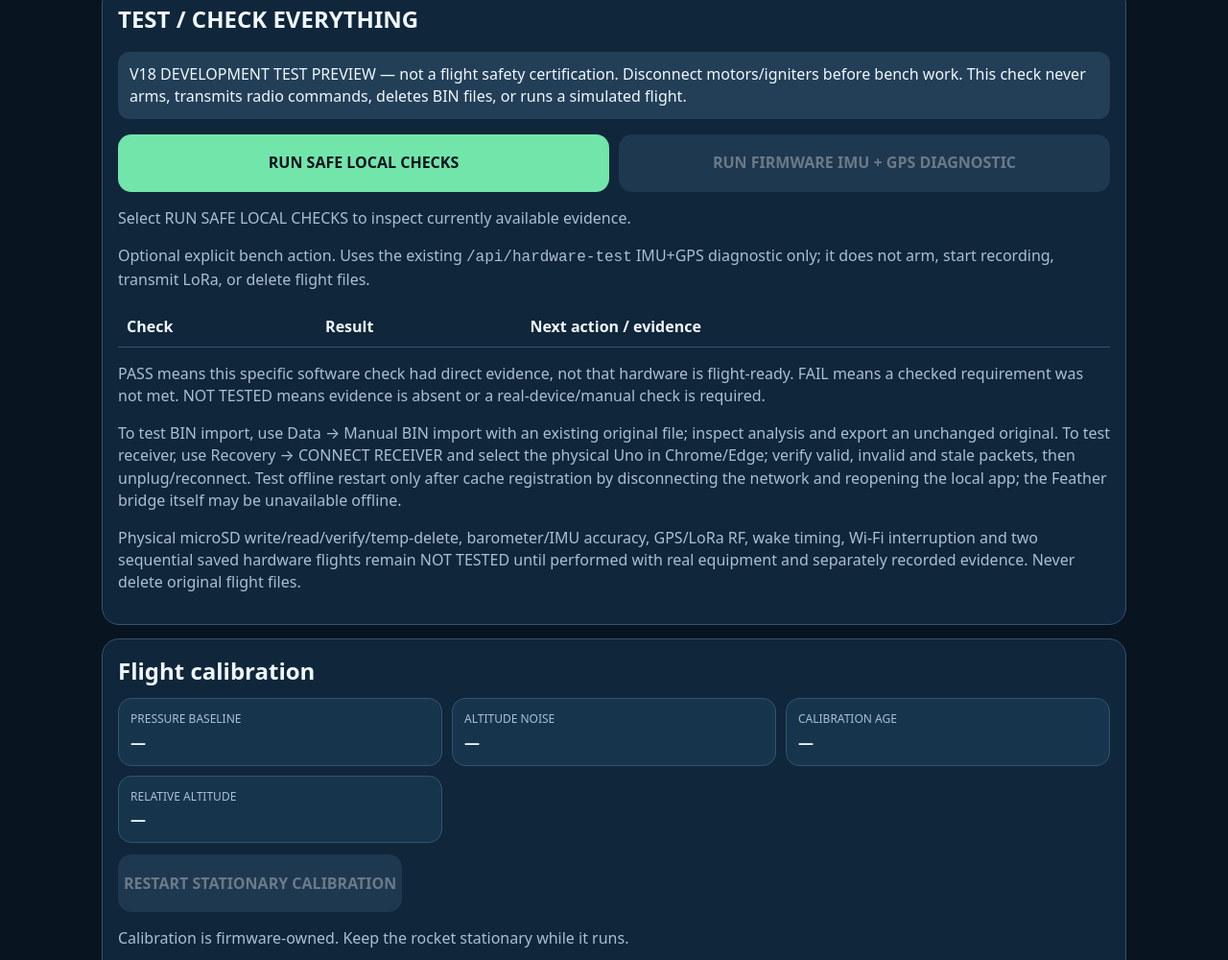
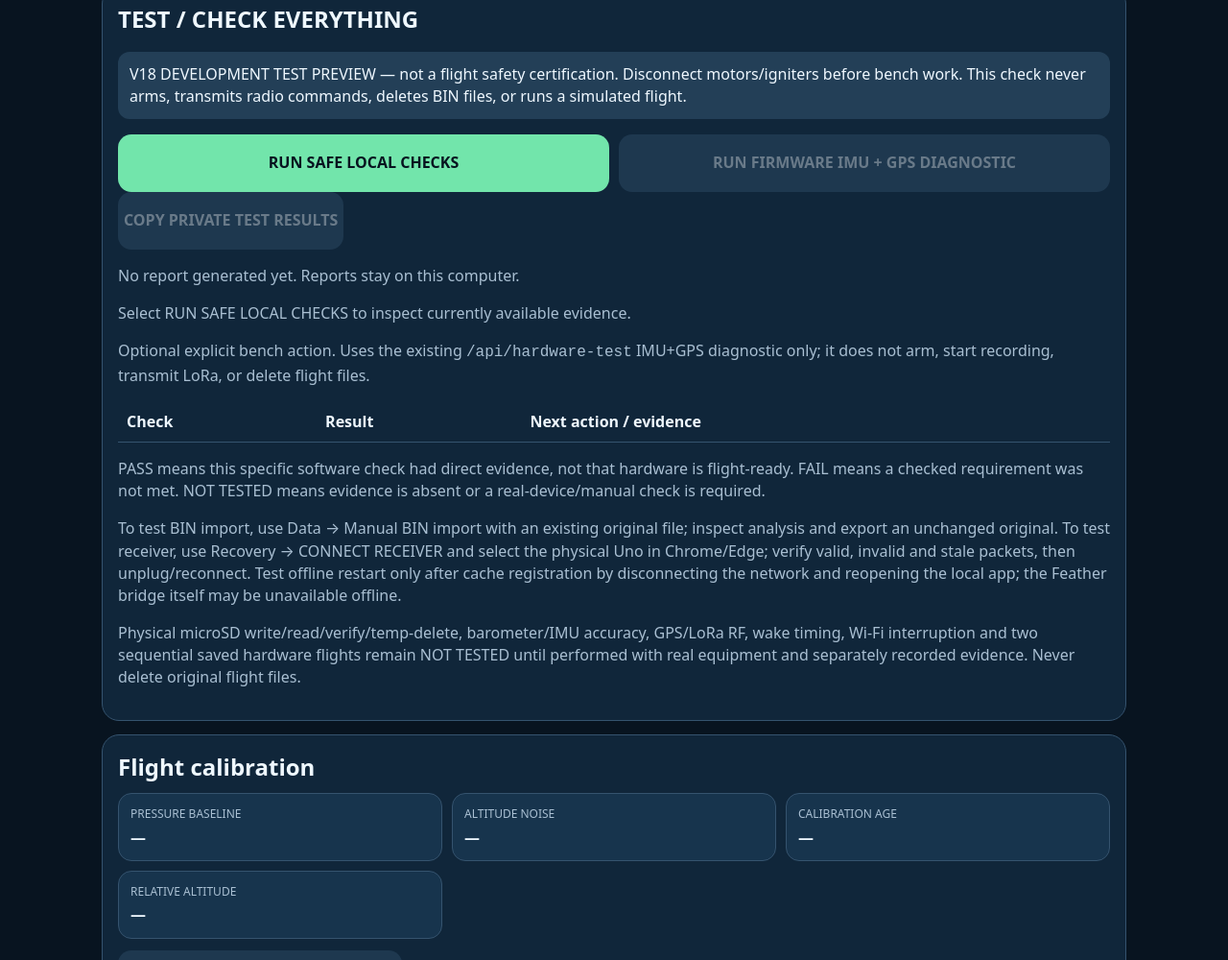
Before and after one commit to aidenjantzi1-ctrl/GREEN-ION, a plain HTML site: page web/v18-offline.html in a window 1280 px wide. Shown: the part 3146-4146 px from the top of the page at 96% size. Drawn offline with Linux system fonts and the light colour scheme; no server answers.

Commit message:
V18 UX2: add private test results copy control

```diff
--- a/web/v18-offline.html
+++ b/web/v18-offline.html
@@ -146,6 +146,8 @@ canvas{width:100%;height:auto;background:#0b1c2b;border-radius:12px;border:1px s
 <button id="runDevTests" class="primary">RUN SAFE LOCAL CHECKS</button>
 <button id="runFirmwareDiagnostic" data-lock-during-flight class="secondary">RUN FIRMWARE IMU + GPS DIAGNOSTIC</button>
 </div>
+<button id="copyDevResults" class="secondary" type="button" disabled>COPY PRIVATE TEST RESULTS</button>
+<p id="devCopyStatus" class="muted" role="status">No report generated yet. Reports stay on this computer.</p>
 <p id="devTestSummary" class="muted" role="status" aria-live="polite">Select RUN SAFE LOCAL CHECKS to inspect currently available evidence.</p>
 <p id="devFirmwareStatus" class="muted">Optional explicit bench action. Uses the existing <code>/api/hardware-test</code> IMU+GPS diagnostic only; it does not arm, start recording, transmit LoRa, or delete flight files.</p>
 <div style="overflow:auto"><table><thead><tr><th>Check</th><th>Result</th><th>Next action / evidence</th></tr></thead><tbody id="devTestRows"></tbody></table></div>
```
